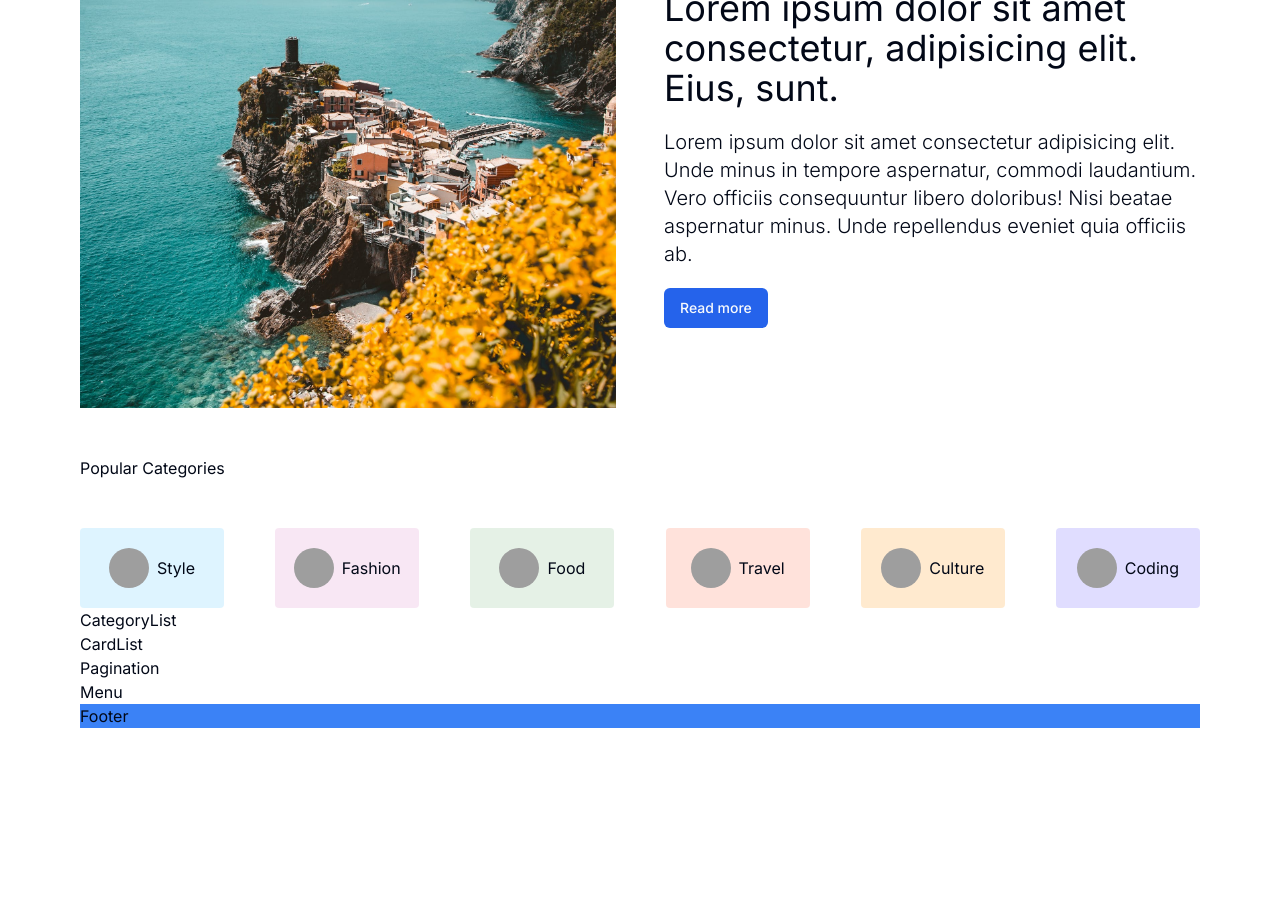
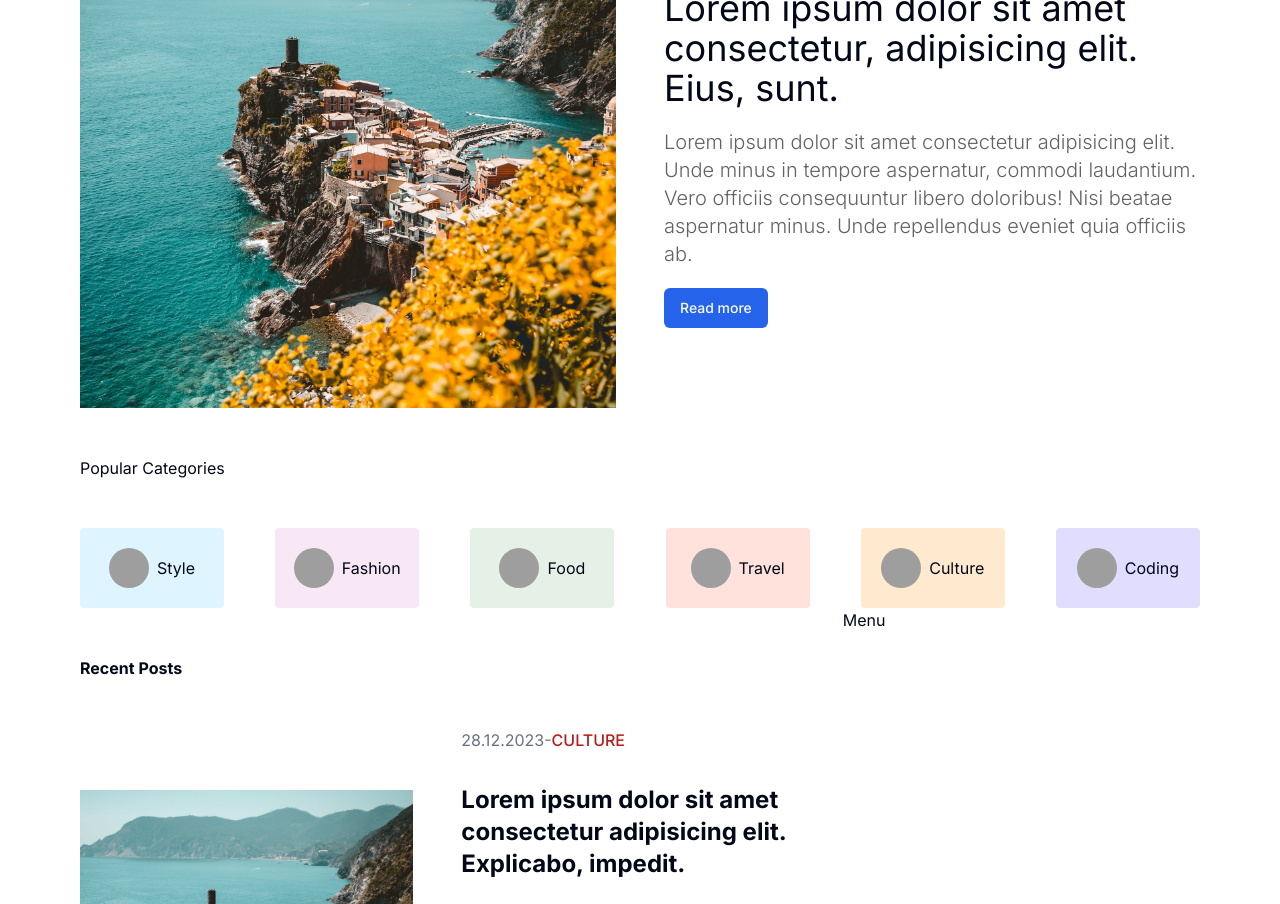
Before and after one commit to iitzrohan/BlogHub, a Next.js app: page / in a window 1280 px wide. Shown: the part 560-1464 px from the top of the page. Before the commit the page ends 1288 px from the top, so only its background shows below. Built offline with nearby package versions, Linux system fonts and the light colour scheme; grey boxes are pictures that could not be loaded.

Commit message:
Add card component design

```diff
--- a/app/page.tsx
+++ b/app/page.tsx
@@ -5,10 +5,12 @@ import Menu from "@/components/Menu";
 
 export default function Home() {
   return (
+    // Container
     <div>
       <Featured />
       <CategoryList />
-      <div>
+      {/* Content */}
+      <div className="flex gap-12">
         <CardList />
         <Menu />
       </div>
--- /dev/null
+++ b/components/Card.tsx
@@ -0,0 +1,52 @@
+import Image from "next/image";
+import Link from "next/link";
+import React from "react";
+
+const Card = () => {
+  return (
+    // Container
+    <div className="mb-12 flex items-center gap-12">
+      {/* Image Container */}
+      <div className="flex-1 h-[350px] relative">
+        <Image
+          src="/p1.jpeg"
+          alt=""
+          fill
+          className="object-cover hidden xl:block"
+        />
+      </div>
+      {/* Text Container */}
+      <div className="flex-1 flex flex-col gap-8">
+        {/* Detail */}
+        <div>
+          {/* Date */}
+          <span className="text-gray-500">28.12.2023-</span>
+          {/* Category */}
+          <span className="text-red-700 font-medium">CULTURE</span>
+        </div>
+        {/* Title */}
+        <Link href="/">
+          <h1 className="text-2xl font-bold">
+            Lorem ipsum dolor sit amet consectetur adipisicing elit. Explicabo,
+            impedit.
+          </h1>
+        </Link>
+        {/* Description */}
+        <p className="text-lg font-light text-[#626262]">
+          Lorem ipsum dolor sit, amet consectetur adipisicing elit. Accusantium
+          dolore deserunt sit, laboriosam iusto delectus! Eaque ratione
+          consequatur illum ullam, necessitatibus mollitia, recusandae quaerat
+          commodi consequuntur omnis officia enim odit!
+        </p>
+        <Link
+          href="/"
+          className="text-lg font-light text-[#626262] border-b border-red-700 border-solid w-max py-0.5"
+        >
+          Read More
+        </Link>
+      </div>
+    </div>
+  );
+};
+
+export default Card;
--- a/components/CardList.tsx
+++ b/components/CardList.tsx
@@ -1,10 +1,24 @@
 import React from "react";
 import Pagination from "./Pagination";
+import Image from "next/image";
+import Card from "./Card";
 
 const CardList = () => {
   return (
-    <div>
-      CardList
+    // Container
+    <div className="w-2/3">
+      {/* Title */}
+      <h1 className="my-12 font-bold">Recent Posts</h1>
+      {/* Posts */}
+      <div>
+        {/* post */}
+        <div>
+          <Card />
+          <Card />
+          <Card />
+          <Card />
+        </div>
+      </div>
       <Pagination />
     </div>
   );
--- a/components/CategoryList.tsx
+++ b/components/CategoryList.tsx
@@ -73,7 +73,6 @@ const CategoryList = () => {
           coding
         </Link>
       </div>
-      CategoryList
     </div>
   );
 };
--- a/components/Featured.tsx
+++ b/components/Featured.tsx
@@ -24,7 +24,7 @@ const Featured = () => {
             sunt.
           </h1>
           {/* Post Description */}
-          <p className="text-xl font-light">
+          <p className="text-xl font-light text-[#626262]">
             Lorem ipsum dolor sit amet consectetur adipisicing elit. Unde minus
             in tempore aspernatur, commodi laudantium. Vero officiis
             consequuntur libero doloribus! Nisi beatae aspernatur minus. Unde
--- a/components/Menu.tsx
+++ b/components/Menu.tsx
@@ -1,7 +1,7 @@
 import React from "react";
 
 const Menu = () => {
-  return <div>Menu</div>;
+  return <div className="w-1/3">Menu</div>;
 };
 
 export default Menu;
```
